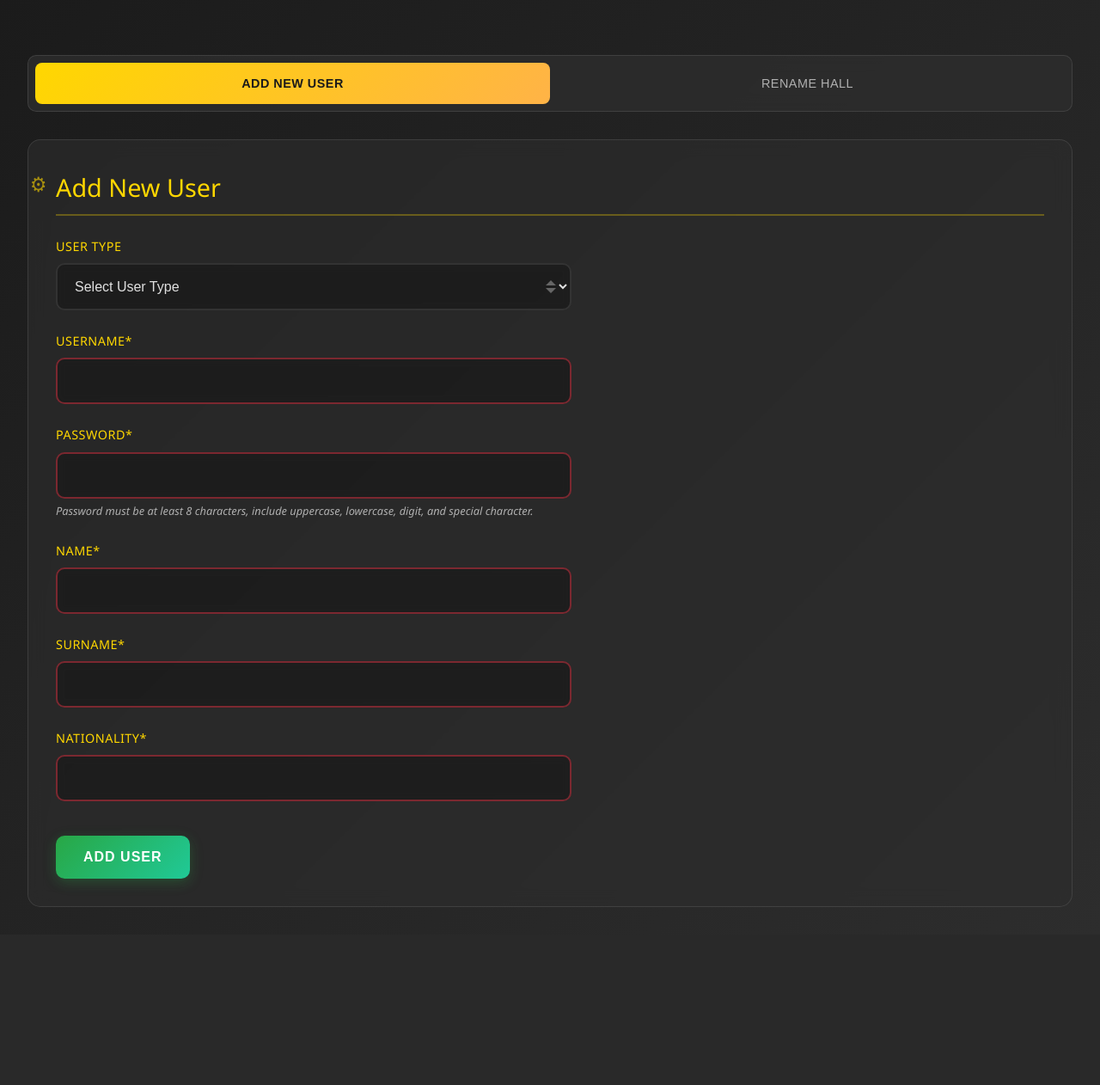
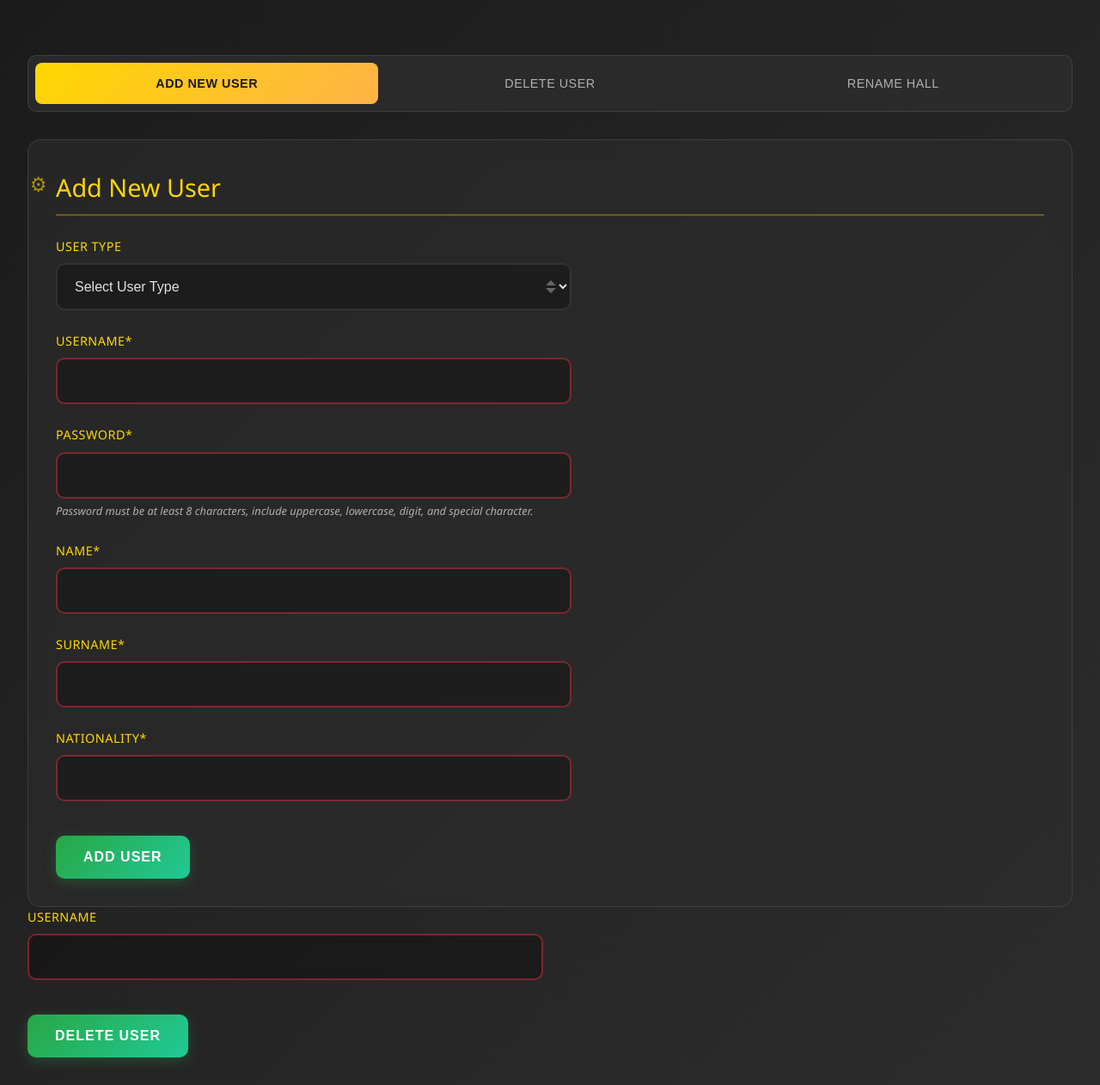
Before and after one commit to ToprakTemir/DB-Web-App, a Flask app: template app/templates/db-manager.html in a window 1280 px wide. Shown: the part 138-1400 px from the top of the page at 86% size. Before the commit the page ends 1193 px from the top, so only its background shows below. Run offline with Flask 3, Linux system fonts and the light colour scheme; the template is opened without the code that fills it, so the values that code supplies are empty.

Commit message:
Implemented User Deletion for DB Manager

```diff
--- a/app/routes.py
+++ b/app/routes.py
@@ -323,6 +323,35 @@ def rename_hall():
         return jsonify({"success": False, "message": str(e)})
     return jsonify({"success": True})
 
+@db_manager.route('/delete-user/<username>', methods=['DELETE'])
+def delete_user(username):
+    sql_query = f'''
+    SELECT username, 'players' AS role
+    FROM Players
+    WHERE username = '{username}'
+
+    UNION
+
+    SELECT username, 'coaches' AS role
+    FROM Coaches
+    WHERE username = '{username}'
+
+    UNION
+
+    SELECT username, 'arbiters' AS role
+    FROM Arbiters
+    WHERE username = '{username}';
+    '''
+
+    try:
+        _, table = execute_sql_command(sql_query)[0][0]
+        sql_query = f'''
+        DELETE FROM {table} WHERE username = '{username}';
+        '''
+        execute_sql_command(sql_query)
+        return jsonify({"success": True})
+    except:
+        return jsonify({"success": False, "message": "A player, coach or arbiter with this username does not exist."})
 
 
 
--- a/app/static/js/db-manager.js
+++ b/app/static/js/db-manager.js
@@ -124,6 +124,18 @@ document.addEventListener('DOMContentLoaded', function(){
             showMessage('Failed to rename hall. Please try again later.', 'error');
         });
     });
+
+    // Add event listener to delete match form
+    document.getElementById('delete-user-form').addEventListener('submit', function(event) {
+        event.preventDefault();
+
+        const formData = new FormData(this);
+        const username = formData.get('username');
+
+        if (confirm(`Are you sure you want to delete user "${username}"? This action cannot be undone.`)) {
+            deleteUser(username);
+        }
+    });
 })
 
 // Function to show success/error messages
@@ -144,3 +156,24 @@ function showMessage(message, type) {
         messageDiv.remove();
     }, 5000);
 }
+
+function deleteUser(username) {
+    fetch(`/db-manager/delete-user/${username}`, {
+        method: 'DELETE'
+    })
+    .then(response => {
+        if (!response.ok) throw new Error('Network response was not ok');
+        return response.json();
+    })
+    .then(data => {
+        if (data.success) {
+            showMessage('User deleted successfully!', 'success');
+        } else {
+            showMessage(data.message || 'Failed to delete user.', 'error');
+        }
+    })
+    .catch(error => {
+        console.error('Error deleting user:', error);
+        showMessage('Failed to delete user. Please try again later.', 'error');
+    });
+}
--- a/app/templates/db-manager.html
+++ b/app/templates/db-manager.html
@@ -19,6 +19,7 @@
 
         <div class="tab">
             <button class="tablinks active" onclick="openTab(event, 'addUser')">Add New User</button>
+            <button class="tablinks" onclick="openTab(event, 'deleteUser')">Delete User</button>
             <button class="tablinks" onclick="openTab(event, 'renameHall')">Rename Hall</button>
         </div>
 
@@ -141,6 +142,15 @@
             </form>
         </div>
 
+        <!-- Delete User Tab -->
+        <form id="delete-user-form">
+            <div class="form-group">
+                <label for="username-to-delete">Username</label>
+                <input type="text" id="username-to-delete" name="username" required>
+            </div>
+            <button type="submit">Delete User</button>
+        </form>
+
         <!-- Rename Hall Tab -->
         <div id="renameHall" class="tabcontent">
             <h2>Rename Hall</h2>
```
